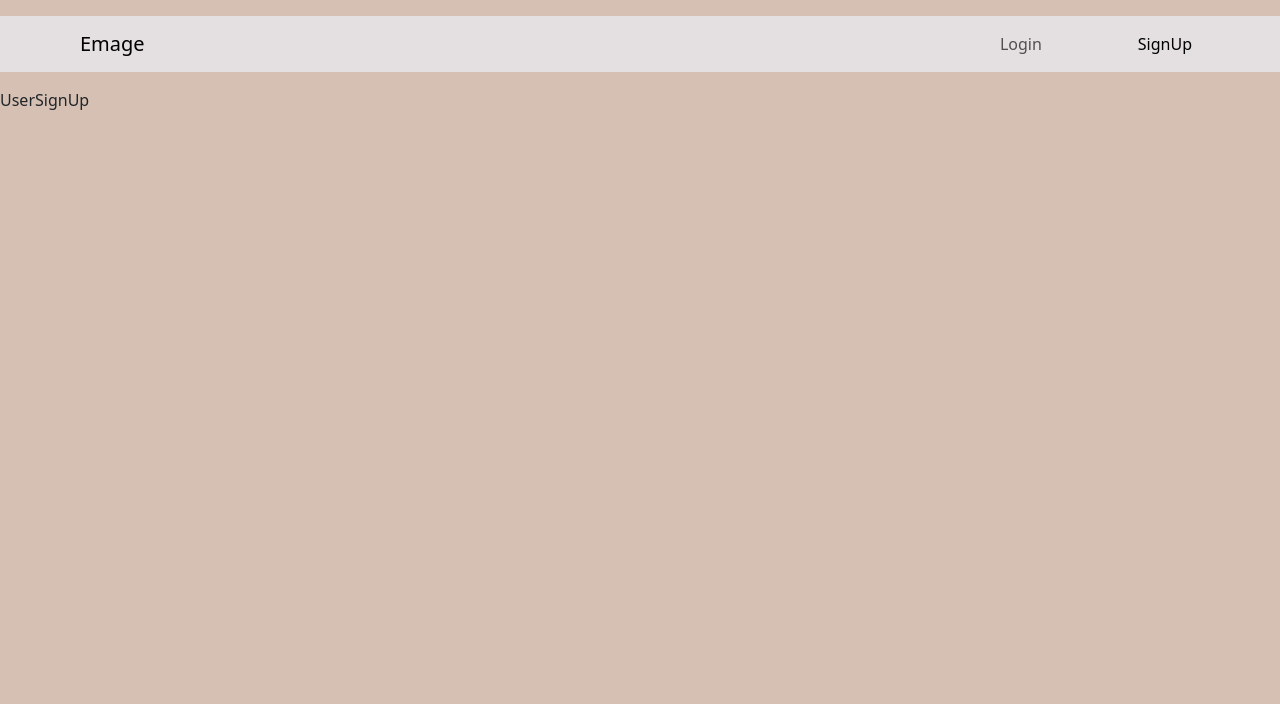
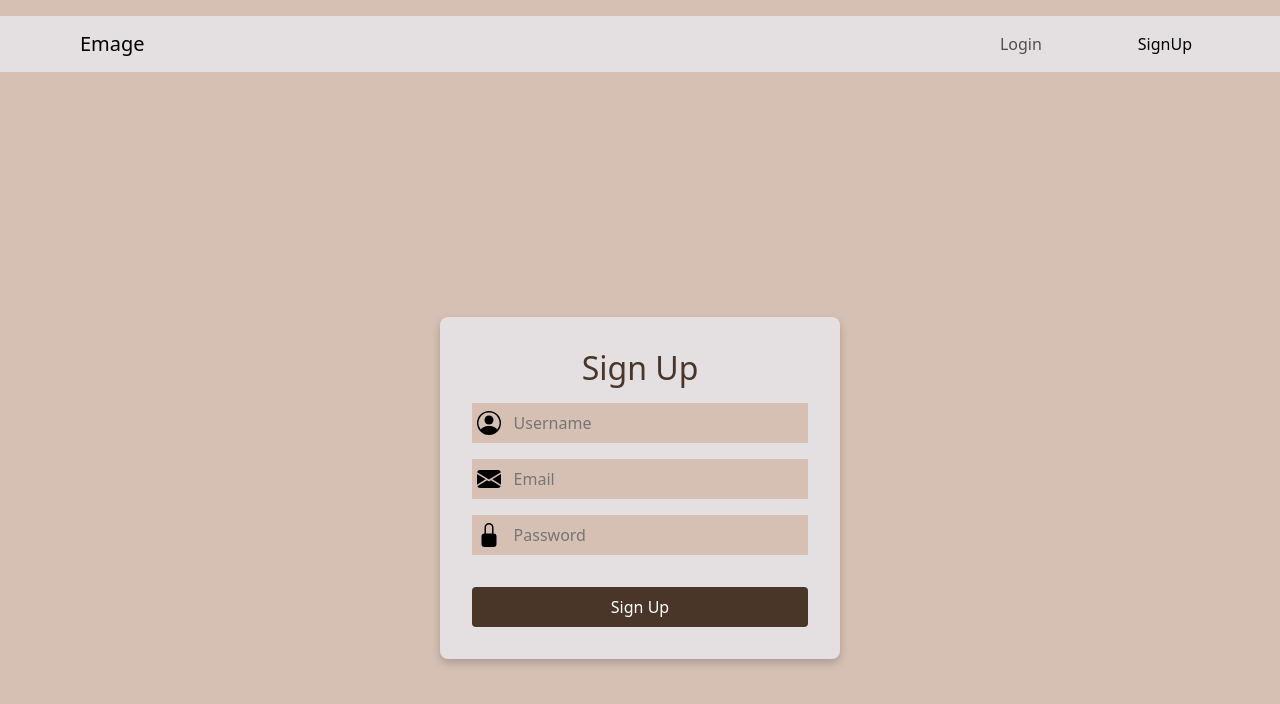
Before and after one commit to ZaveriAum/101413047_comp3123_assignment2_reactjs, a React (Create React App) app: page /api/v1/user/signup in a window 1280 px wide. Shown: the top 704 px of the page. Built offline with nearby package versions, Linux system fonts and the light colour scheme.

Commit message:
sign up page added

```diff
--- a/src/components/User/UserLogin/UserLogin.js
+++ b/src/components/User/UserLogin/UserLogin.js
@@ -13,8 +13,8 @@ const UserLogin = () => {
                 <div className="input-group">
                     <img src={emailIcon} alt="Email Icon" className="input-icon" />
                     <input
-                        type="text"
-                        placeholder="Username"
+                        type="Email"
+                        placeholder="Email"
                         className="input-field"
                     />
                 </div>
--- a/src/components/User/UserSignUp/UserSignUp.css
+++ b/src/components/User/UserSignUp/UserSignUp.css
@@ -0,0 +1,68 @@
+.signup-page {
+    display: flex;
+    justify-content: center;
+    align-items: center;
+    height: 100vh;
+    background-color: #D6C0B3;
+    margin: 0;
+}
+
+.signup-box {
+    background-color: #E4E0E1;
+    padding: 2rem;
+    width: 400px;
+    border-radius: 8px;
+    box-shadow: 0px 4px 8px rgba(0, 0, 0, 0.2);
+    text-align: center;
+}
+
+.signup-title {
+    background-color: #E4E0E1;
+    color: #493628;
+    margin-bottom: 1rem;
+}
+
+.input-group {
+    display: flex;
+    align-items: center;
+    margin-bottom: 1rem;
+    width: 100%;
+}
+
+.input-icon {
+    width: 24px;
+    height: 24px;
+    margin: auto;
+}
+
+.input-field {
+    width: 90%;
+    padding: 0.5rem;
+    background-color: #D6C0B3;
+    border: none;
+    border-radius: 4px;
+    color: #493628;
+    font-size: 1rem;
+    display: inline-block;
+}
+
+.input-field:focus {
+    outline: none;
+    border: 1px solid #493628;
+}
+
+.signup-button {
+    width: 100%;
+    padding: 0.5rem;
+    background-color: #493628;
+    color: #FFFFFF;
+    border: none;
+    border-radius: 4px;
+    cursor: pointer;
+    font-size: 1rem;
+    margin-top: 1rem;
+}
+
+.signup-button:hover {
+    background-color: #3e2f26;
+}
--- a/src/components/User/UserSignUp/UserSignUp.js
+++ b/src/components/User/UserSignUp/UserSignUp.js
@@ -1,8 +1,45 @@
+import React from 'react'
+import './UserSignUp.css'
+import emailIcon from '../../../assets/envelope-fill.svg'
+import passwordIcon from '../../../assets/lock-fill.svg'
+import userIcon from '../../../assets/person-circle.svg'
+
 const UserSignUp = () => {
     return (
-        <>
-            UserSignUp
-        </>
+        <div className="signup-page">
+            <div className="signup-box">
+                <h2 className="signup-title">Sign Up</h2>
+
+                <div className="input-group">
+                    <img src={userIcon} alt="User Icon" className="input-icon" />
+                    <input
+                        type="text"
+                        placeholder="Username"
+                        className="input-field"
+                    />
+                </div>
+
+                <div className="input-group">
+                    <img src={emailIcon} alt="Email Icon" className="input-icon" />
+                    <input
+                        type="email"
+                        placeholder="Email"
+                        className="input-field"
+                    />
+                </div>
+
+                <div className="input-group">
+                    <img src={passwordIcon} alt="Password Icon" className="input-icon" />
+                    <input
+                        type="password"
+                        placeholder="Password"
+                        className="input-field"
+                    />
+                </div>
+
+                <button className="login-button">Sign Up</button>
+            </div>
+        </div>
     )
 }
 
```
